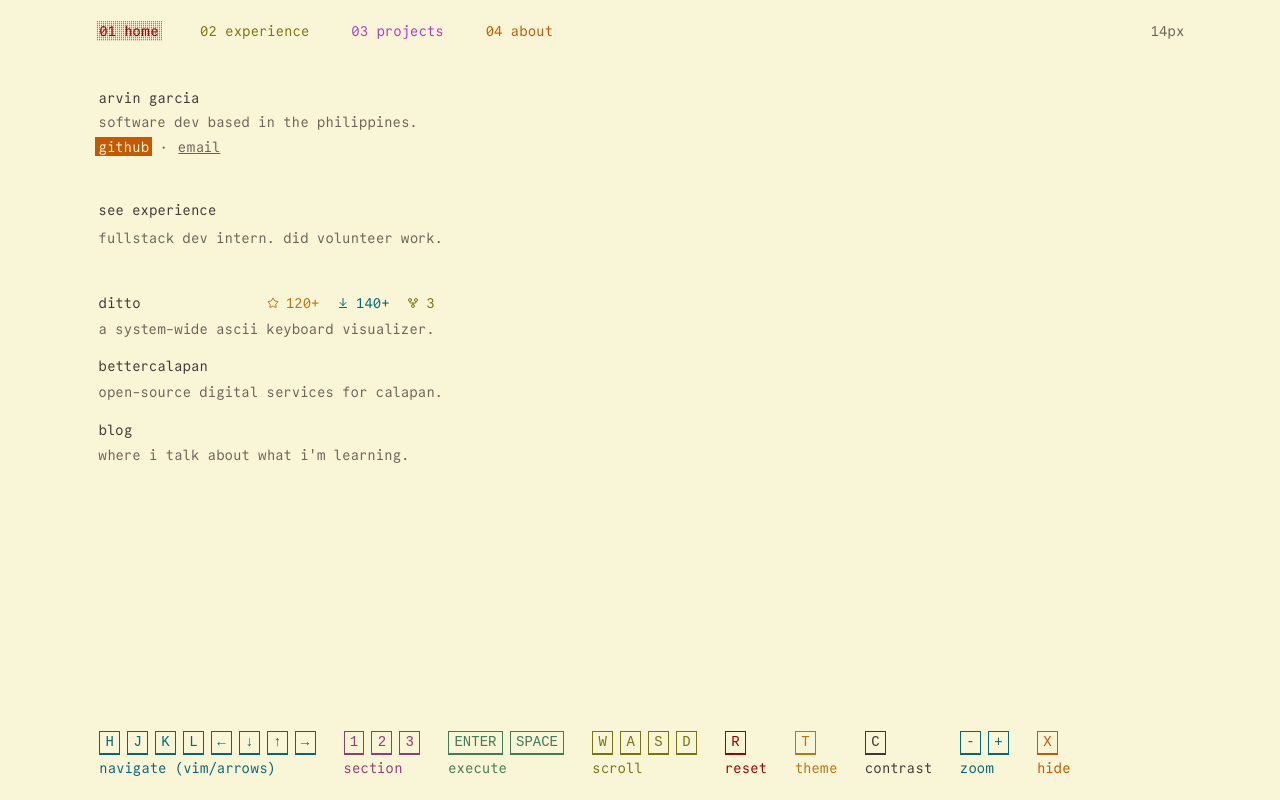
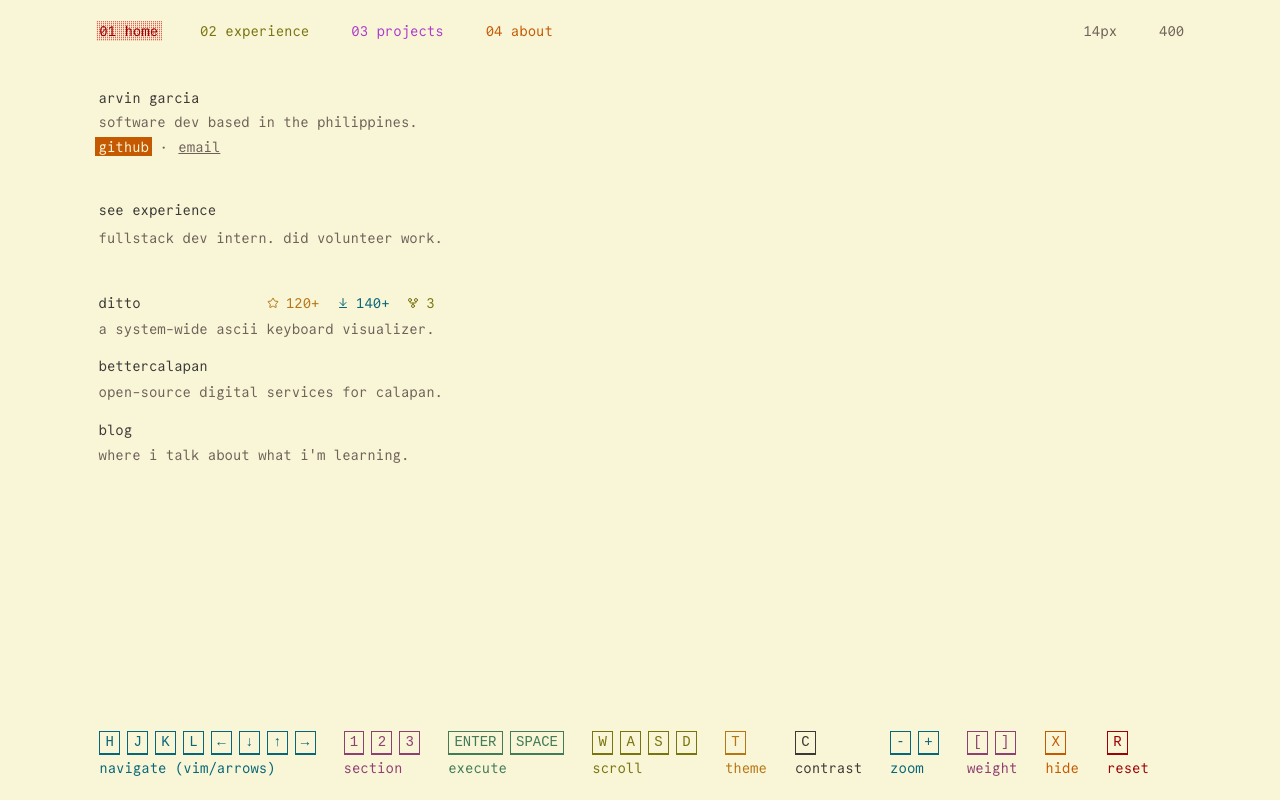
Before and after one commit to arvingarciabtw/portfolio, a SvelteKit app: page / in a window 1280 px wide. Built offline with nearby package versions, Linux system fonts and the light colour scheme.

Commit message:
feat: add weight toggle

```diff
--- a/src/global.css
+++ b/src/global.css
@@ -175,7 +175,7 @@ html[data-theme="light-hard"] {
 @font-face {
 	font-family: 'commit-mono';
 	font-display: swap;
-	src: url('/fonts/commit-mono-regular-subset.woff2') format('woff2');
+	src: url('/fonts/commit-mono-vf.woff2') format('woff2');
 }
 
 /* animations */
--- a/src/lib/components/macro/footer.svelte
+++ b/src/lib/components/macro/footer.svelte
@@ -34,6 +34,10 @@
 		{ key: '-', symbol: '-' },
 		{ key: '+', symbol: '+' }
 	];
+	const weightKeys = [
+		{ key: '[', symbol: '[' },
+		{ key: ']', symbol: ']' }
+	];
 
 	const keyGroups = [
 		{
@@ -57,11 +61,6 @@
 			description: 'scroll'
 		},
 		{
-			group: resetKey,
-			class: 'reset',
-			description: 'reset'
-		},
-		{
 			group: themeKey,
 			class: 'theme',
 			description: 'theme'
@@ -77,9 +76,19 @@
 			description: 'zoom'
 		},
 		{
+			group: weightKeys,
+			class: 'weight',
+			description: 'weight'
+		},
+		{
 			group: hideKey,
 			class: 'hide',
 			description: 'hide'
+		},
+		{
+			group: resetKey,
+			class: 'reset',
+			description: 'reset'
 		}
 	];
 
@@ -102,7 +111,8 @@
 			hideKey.some((ek) => ek.key === e.key) ||
 			themeKey.some((ek) => ek.key === e.key) ||
 			contrastKey.some((ek) => ek.key === e.key) ||
-			zoomKeys.some((ek) => ek.key === e.key)
+			zoomKeys.some((ek) => ek.key === e.key) ||
+			weightKeys.some((ek) => ek.key === e.key)
 		) {
 			blink(e.key);
 		}
@@ -262,6 +272,12 @@
 					color: var(--black);
 					border-color: var(--bright-blue);
 				}
+				.\[,
+				.\] {
+					background-color: var(--bright-magenta);
+					color: var(--black);
+					border-color: var(--bright-magenta);
+				}
 			}
 		}
 
@@ -301,6 +317,10 @@
 			color: var(--bright-blue);
 			border-color: var(--bright-blue);
 		}
+		.weight {
+			color: var(--bright-magenta);
+			border-color: var(--bright-magenta);
+		}
 	}
 
 	@media (max-width: 500px) {
--- a/src/lib/components/macro/header.svelte
+++ b/src/lib/components/macro/header.svelte
@@ -50,7 +50,7 @@
 		};
 	});
 
-	let { theme, fontSize } = $props();
+	let { font } = $props();
 </script>
 
 <header>
@@ -78,7 +78,8 @@
 		</ul>
 		<div class="states">
 			<!-- need to figure out how to show the theme instantly here... -->
-			<p>{fontSize}px</p>
+			<p>{font.size}px</p>
+			<p>{font.weight}</p>
 		</div>
 	</div>
 </header>
--- a/src/routes/+layout.svelte
+++ b/src/routes/+layout.svelte
@@ -34,8 +34,9 @@
 		if (e.key == 'r') {
 			reset();
 			fontSize = 14;
-
+			fontWeight = 400;
 			document.documentElement.style.fontSize = `${fontSize}px`;
+			document.documentElement.style.fontWeight = fontWeight.toString();
 		}
 	}
 
@@ -96,11 +97,24 @@
 		if (e.key == '+' && fontSize < 24) {
 			fontSize++;
 		}
-		if (e.key == '-' && fontSize > 8) {
+		if (e.key == '-' && !e.ctrlKey && fontSize > 8) {
 			fontSize--;
 		}
 
 		document.documentElement.style.fontSize = `${fontSize}px`;
+	}
+
+	let fontWeight = $state(400);
+
+	function handlerFontWeight(e: KeyboardEvent) {
+		if (e.key == ']' && fontWeight < 700) {
+			fontWeight = fontWeight + 25;
+		}
+		if (e.key == '[' && fontWeight > 200) {
+			fontWeight = fontWeight - 25;
+		}
+
+		document.documentElement.style.fontWeight = fontWeight.toString();
 	}
 
 	function reset() {
@@ -118,6 +132,7 @@
 		window.addEventListener('keydown', handlerTheme);
 		window.addEventListener('keydown', handlerContrast);
 		window.addEventListener('keydown', handlerFontSize);
+		window.addEventListener('keydown', handlerFontWeight);
 
 		return () => {
 			window.removeEventListener('keydown', handlerScrollKeyPress);
@@ -125,6 +140,7 @@
 			window.removeEventListener('keydown', handlerTheme);
 			window.removeEventListener('keydown', handlerContrast);
 			window.removeEventListener('keydown', handlerFontSize);
+			window.removeEventListener('keydown', handlerFontWeight);
 		};
 	});
 </script>
@@ -146,7 +162,7 @@
 	/>
 	<link
 		rel="preload"
-		href="/fonts/commit-mono-regular-subset.woff2"
+		href="/fonts/commit-mono-vf.woff2"
 		as="font"
 		type="font/woff2"
 		crossorigin="anonymous"
@@ -154,7 +170,7 @@
 	<title>arvin</title>
 </svelte:head>
 
-<Header theme={currentTheme} {fontSize} />
+<Header font={{ size: fontSize, weight: fontWeight }} />
 <main style:transform="translate({x}px, {y}px)">
 	{@render children()}
 </main>
```
Also changed, not shown: static/fonts/commit-mono-regular-subset.woff2 (deleted), static/fonts/commit-mono-vf.woff2 (added).
